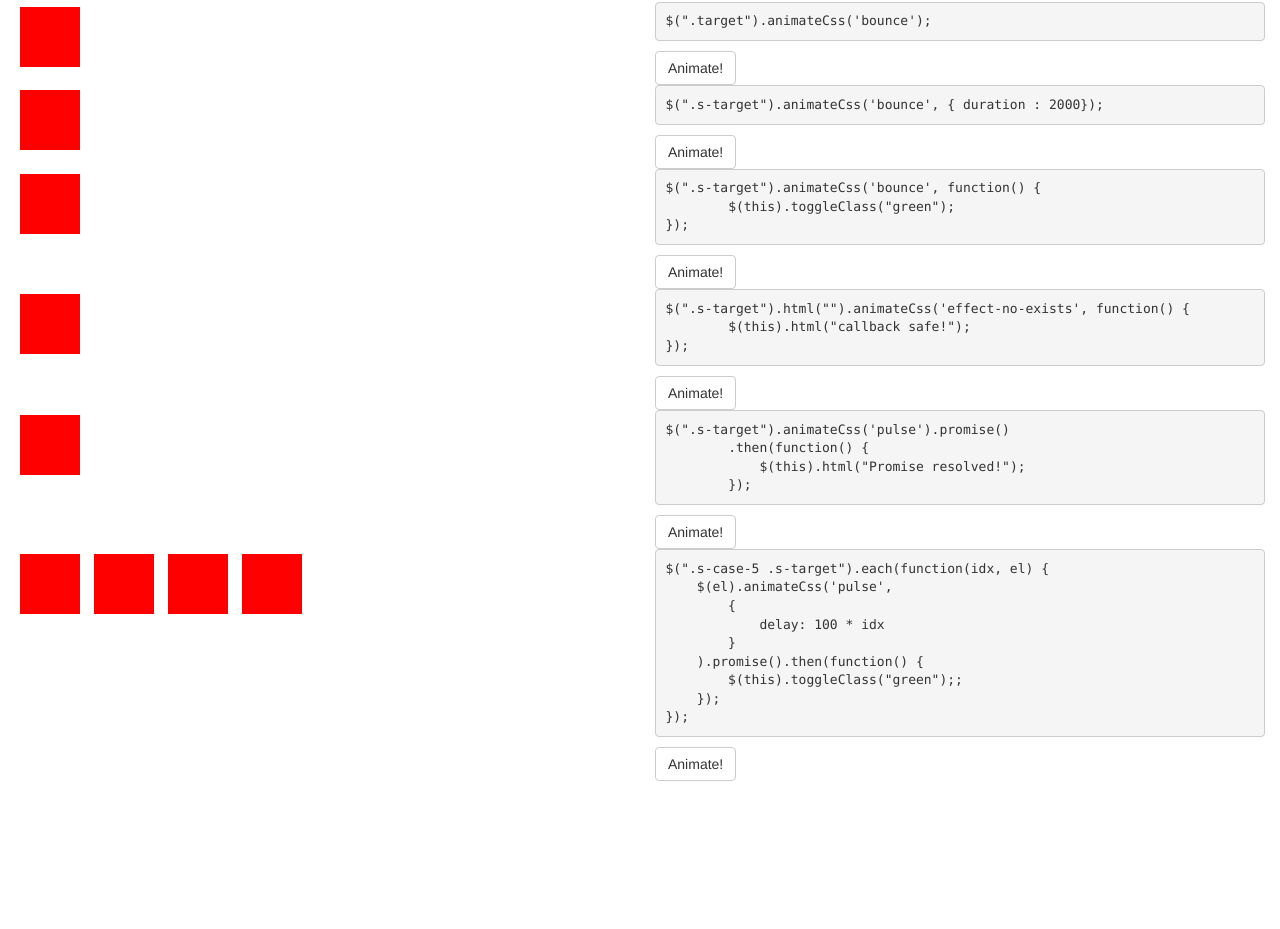
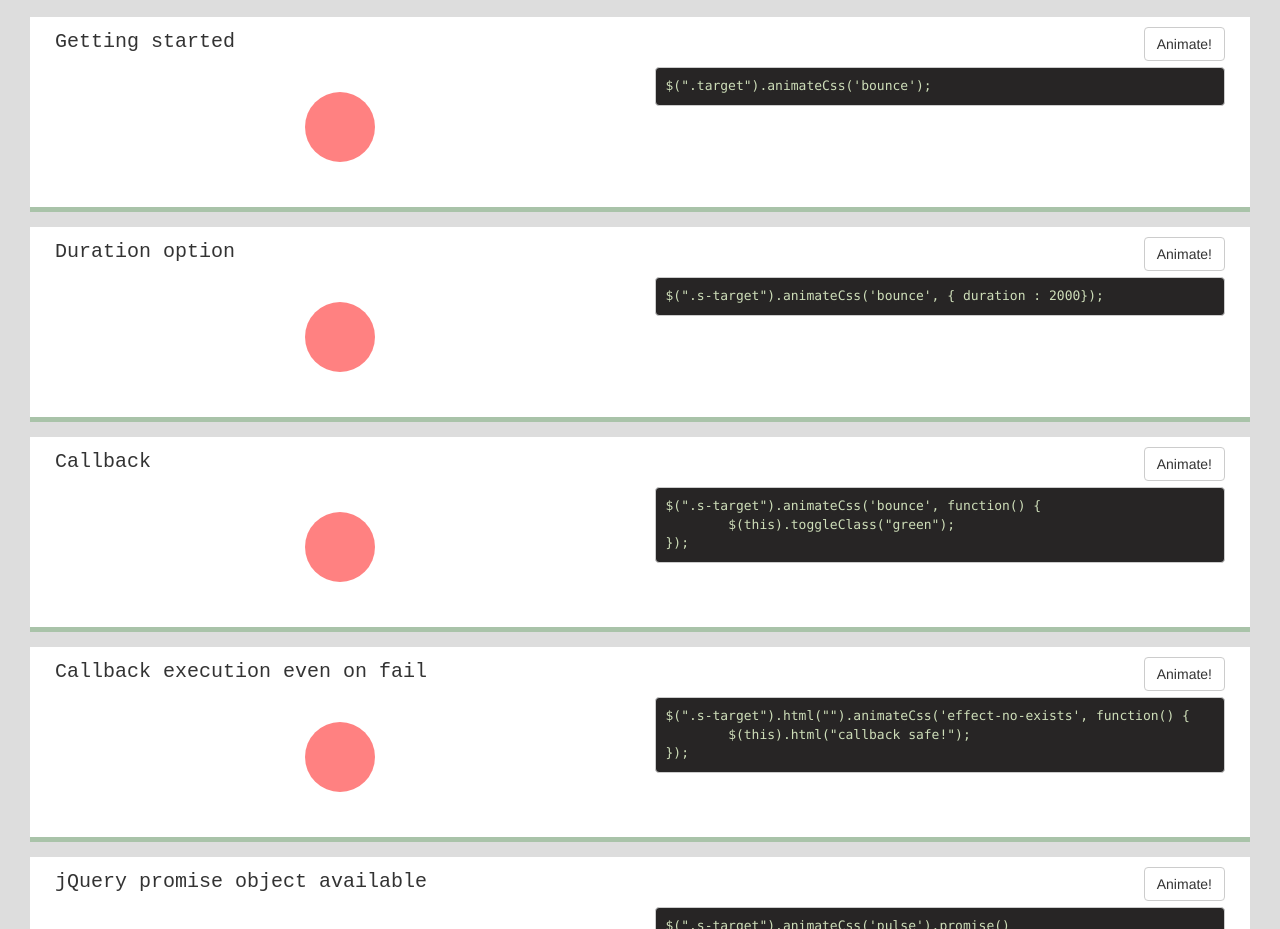
Before and after one commit to bommox/jquery-animate.css, a website: page index.html in a window 1280 px wide. Shown: the part 68-997 px from the top of the page. Before the commit the page ends 849 px from the top, so only its background shows below. Drawn offline with nearby package versions, Linux system fonts and the light colour scheme.

Commit message:
Mejora del test

```diff
--- a/index.html
+++ b/index.html
@@ -5,15 +5,61 @@
     <link rel="stylesheet" href="https://maxcdn.bootstrapcdn.com/bootstrap/3.3.7/css/bootstrap.min.css" integrity="sha384-BVYiiSIFeK1dGmJRAkycuHAHRg32OmUcww7on3RYdg4Va+PmSTsz/K68vbdEjh4u" crossorigin="anonymous">
     <link rel="stylesheet" href="dist/libs/animate.css" />
     <style>
+        body {
+            background-color: #ddd;
+
+        }
         .target {
-            width : 60px;
-            height: 60px;
-            background-color: red;
+            width : 70px;
+            height: 70px;
+            background-color: #ff8181;
+            border-radius: 50%;
             margin: 5px;
+            padding: 10px;
             display: inline-block;
         }
         .green {
             background-color: green;
+        }
+        [class*='s-case'] > div:nth-child(2) {
+            padding: 20px 20px;
+            text-align: center;
+        }
+
+        [class*='s-case'] {
+            margin: 15px;
+            padding: 10px 10px 20px 10px;
+            background-color: white;
+            position: relative;
+        }
+        [class*='s-case']:before {
+            display: block;
+            position: absolute;
+            bottom: 0;
+            left: 0;
+            right: 0;
+            height: 5px;
+            clear: both;
+            background-color: #a9c3a9;
+        }
+        [class*='s-case']:hover:before {
+            background-color: #579457;
+            height: 8px;
+        }
+        h2 {
+            font-family: monospace;
+            font-size: 2rem;
+            margin-top: 0;
+            line-height: 3rem;
+        }
+        pre {
+            color: #cedeb9;
+            background-color: #272525;
+        }
+
+        .myAnim1 {
+            transition: width 5s;
+            width: 200px;
         }
     </style>
 </head>
@@ -26,26 +72,58 @@
         </div>
 
         <div class="row s-case-1">
+            <div class="col-xs-12">
+                <div class="row">
+                    <div class="col-xs-8">
+                        <h2>Getting started</h2>
+                    </div>
+                    <div class="col-xs-4 text-right">
+                        <button class="btn btn-default s-btn pull-right">Animate!</button>
+                    </div>
+                </div>
+            </div>
             <div class="col-xs-12 col-sm-6">
                 <div class="target s-target"></div>
             </div>
             <div class="col-xs-12 col-sm-6">
                 <pre>$(".target").animateCss('bounce');</pre>
-                <button class="btn btn-default s-btn">Animate!</button>
+
             </div>
         </div>
 
         <div class="row s-case-11">
+            <div class="col-xs-12">
+                <div class="row">
+                    <div class="col-xs-8">
+                        <h2>Duration option</h2>
+                    </div>
+                    <div class="col-xs-4 text-right">
+                        <button class="btn btn-default s-btn pull-right">Animate!</button>
+                    </div>
+                </div>
+            </div>
+
             <div class="col-xs-12 col-sm-6">
                 <div class="target s-target"></div>
             </div>
             <div class="col-xs-12 col-sm-6">
                 <pre>$(".s-target").animateCss('bounce', { duration : 2000});</pre>
-                <button class="btn btn-default s-btn">Animate!</button>
+
             </div>
         </div>
 
         <div class="row s-case-2">
+            <div class="col-xs-12">
+                <div class="row">
+                    <div class="col-xs-8">
+                        <h2>Callback</h2>
+                    </div>
+                    <div class="col-xs-4 text-right">
+                        <button class="btn btn-default s-btn pull-right">Animate!</button>
+                    </div>
+                </div>
+            </div>
+
             <div class="col-xs-12 col-sm-6">
                 <div class="target s-target"></div>
             </div>
@@ -53,13 +131,24 @@
                 <pre>$(".s-target").animateCss('bounce', function() {
 	$(this).toggleClass("green");
 });</pre>
-                <button class="btn btn-default s-btn">Animate!</button>
+
             </div>
         </div>
 
 
 
         <div class="row s-case-3">
+            <div class="col-xs-12">
+                <div class="row">
+                    <div class="col-xs-8">
+                        <h2>Callback execution even on fail</h2>
+                    </div>
+                    <div class="col-xs-4 text-right">
+                        <button class="btn btn-default s-btn pull-right">Animate!</button>
+                    </div>
+                </div>
+            </div>
+
             <div class="col-xs-12 col-sm-6">
                 <div class="target s-target"></div>
             </div>
@@ -67,11 +156,22 @@
                 <pre>$(".s-target").html("").animateCss('effect-no-exists', function() {
 	$(this).html("callback safe!");
 });</pre>
-                <button class="btn btn-default s-btn">Animate!</button>
+
             </div>
         </div>
 
         <div class="row s-case-4">
+            <div class="col-xs-12">
+                <div class="row">
+                    <div class="col-xs-8">
+                        <h2>jQuery promise object available</h2>
+                    </div>
+                    <div class="col-xs-4 text-right">
+                        <button class="btn btn-default s-btn pull-right">Animate!</button>
+                    </div>
+                </div>
+            </div>
+
             <div class="col-xs-12 col-sm-6">
                 <div class="target s-target"></div>
             </div>
@@ -80,11 +180,22 @@
 	.then(function() {
 	    $(this).html("Promise resolved!");
 	});</pre>
-                <button class="btn btn-default s-btn">Animate!</button>
+
             </div>
         </div>
 
         <div class="row s-case-5">
+            <div class="col-xs-12">
+                <div class="row">
+                    <div class="col-xs-8">
+                        <h2>Just another example</h2>
+                    </div>
+                    <div class="col-xs-4 text-right">
+                        <button class="btn btn-default s-btn pull-right">Animate!</button>
+                    </div>
+                </div>
+            </div>
+
             <div class="col-xs-12 col-sm-6">
                 <div class="target s-target"></div>
                 <div class="target s-target"></div>
@@ -101,9 +212,32 @@
         $(this).toggleClass("green");;
     });
 });</pre>
-                <button class="btn btn-default s-btn">Animate!</button>
+
             </div>
         </div>
+
+        <div class="row s-case-6">
+            <div class="col-xs-12">
+                <div class="row">
+                    <div class="col-xs-8">
+                        <h2>Custom animation with transition</h2>
+                    </div>
+                    <div class="col-xs-4 text-right">
+                        <button class="btn btn-default s-btn pull-right">Animate!</button>
+                    </div>
+                </div>
+            </div>
+
+            <div class="col-xs-12 col-sm-6">
+                <div class="target s-target"></div>
+            </div>
+            <div class="col-xs-12 col-sm-6">
+                <pre></pre>
+
+            </div>
+        </div>
+
+
     </div>
 
     <script src="https://code.jquery.com/jquery-2.2.4.min.js"></script>
@@ -151,7 +285,7 @@
             });
 
             $(".s-case-6 .s-btn").click(function() {
-                $(".s-case-5 .s-target").animateCss('pulse', {delay: 1000}).promise().then(function() {
+                $(".s-case-6 .s-target").animateCss('myAnim1', {animationClass : "", duration: 5000}).promise().then(function() {
                     $(this).html("Promise resolved!");
                 });
             });
--- a/src/jquery-animate.css.js
+++ b/src/jquery-animate.css.js
@@ -76,7 +76,7 @@
             }
 
             $this.removeClass(toRemove)
-                .addClass(effect + ' animated')
+                .addClass(effect + ' ' + options.animationClass)
                 .off(aevents)
                 .one(aevents, animationEndHandler);
             // This event ensures callback is being called
```
Also changed, not shown: dist/jquery-animate.css.js, dist/jquery-animate.css.min.js.
